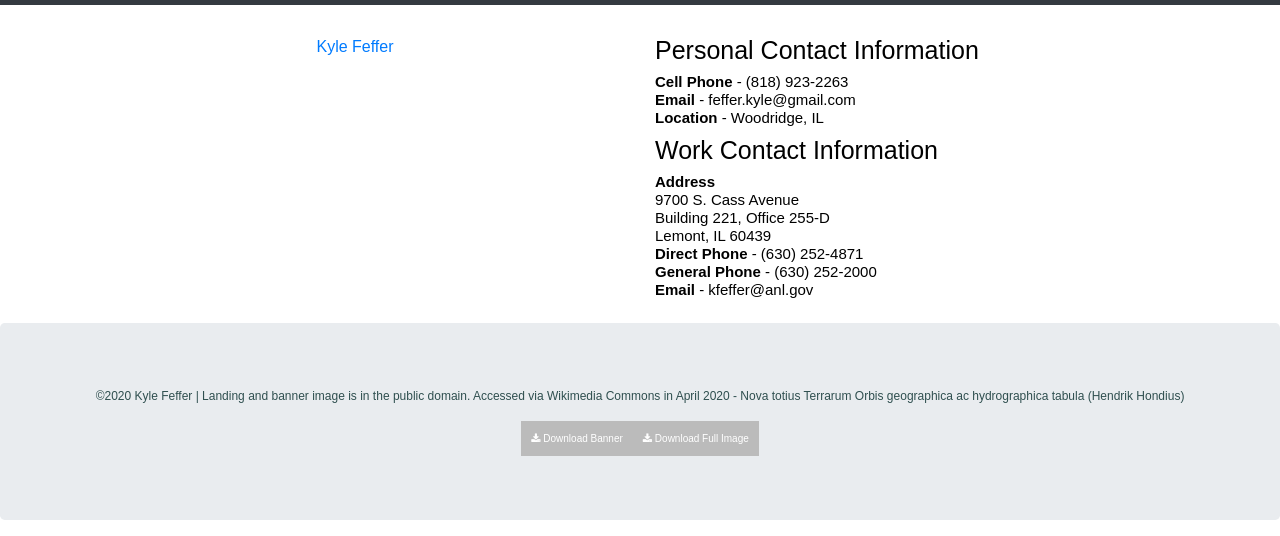
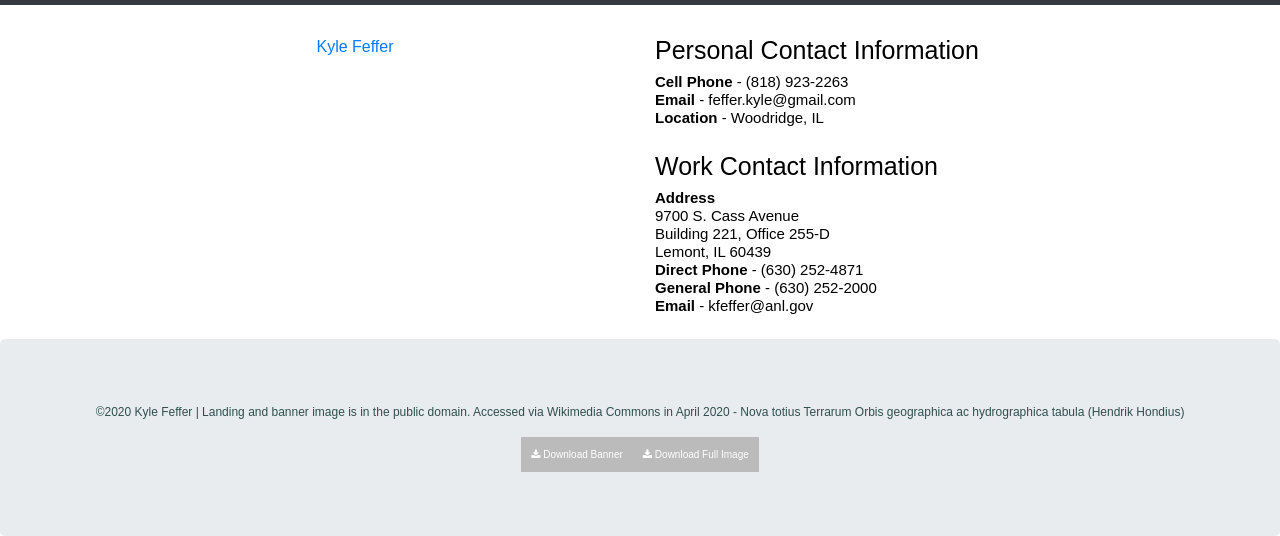
Before and after one commit to kylefeffer/web-portfolio, a plain HTML site: page contact.html in a window 1280 px wide. Shown: the part 291-827 px from the top of the page. Drawn offline with nearby package versions, Linux system fonts and the light colour scheme.

Commit message:
minor formatting changes

```diff
--- a/contact.html
+++ b/contact.html
@@ -60,7 +60,7 @@
 
     <div class="col-sm-6">
 
-        <div>
+        <div style="padding-bottom: 16px">
         <h3>Personal Contact Information</h3>
         <h5>
         <b>Cell Phone</b> - (818) 923-2263<br>
```
